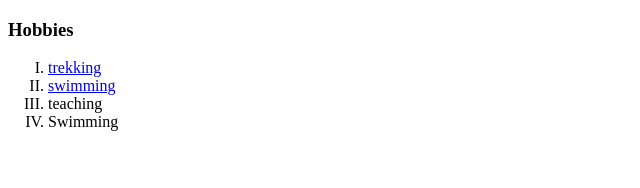
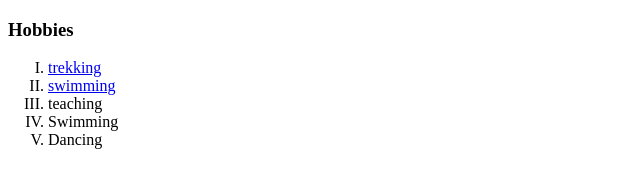
Before and after one commit to RashmiShinde21/cv1, a plain HTML site: page hobbies.html in a window 1280 px wide. Shown: the full height of the page, 0-640 px from the left. Drawn offline with Linux system fonts and the light colour scheme.

Commit message:
Update hobbies.html

```diff
--- a/hobbies.html
+++ b/hobbies.html
@@ -14,6 +14,7 @@
           <li><a href="https://en.wikipedia.org/wiki/Swimming_(sport)">swimming</li></a>
           <li>teaching</li>
             <li>Swimming</li>
+            <li>Dancing</li>
         </ol>
         </body>
 </html>
```
